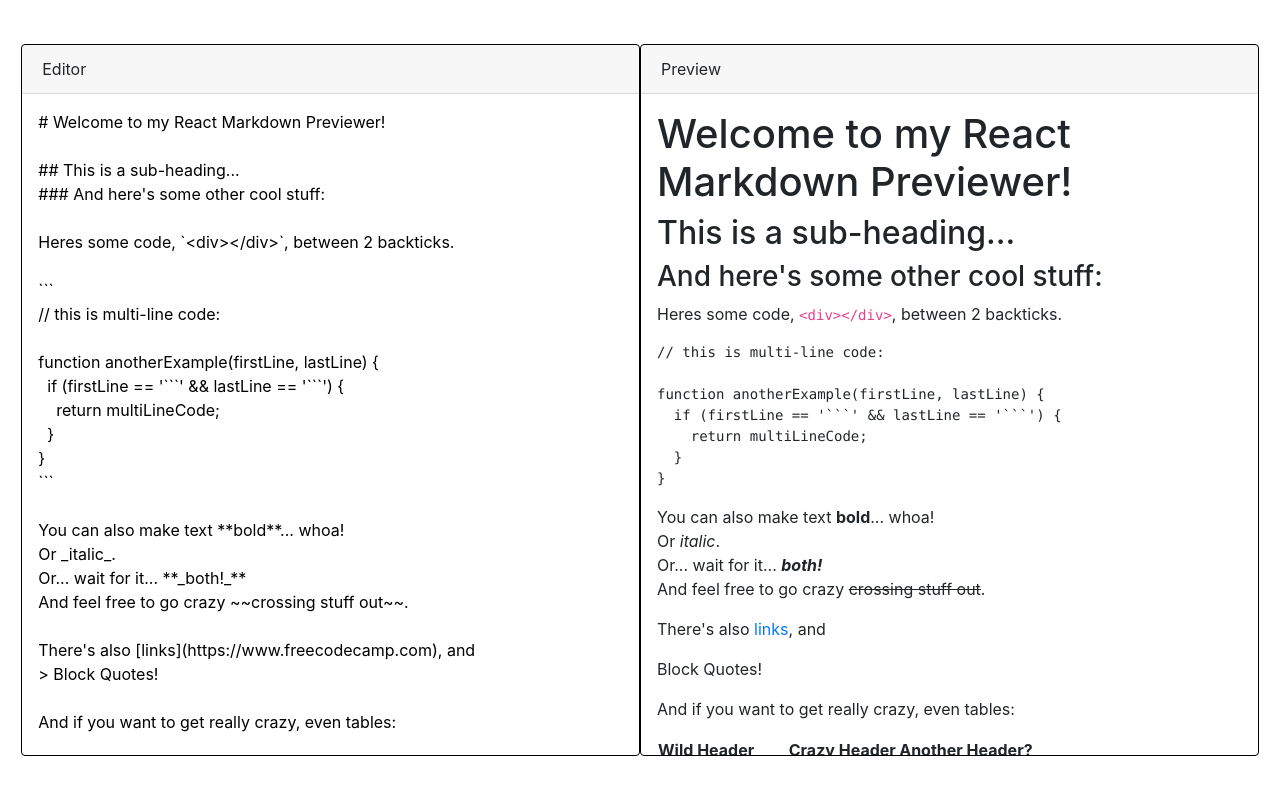
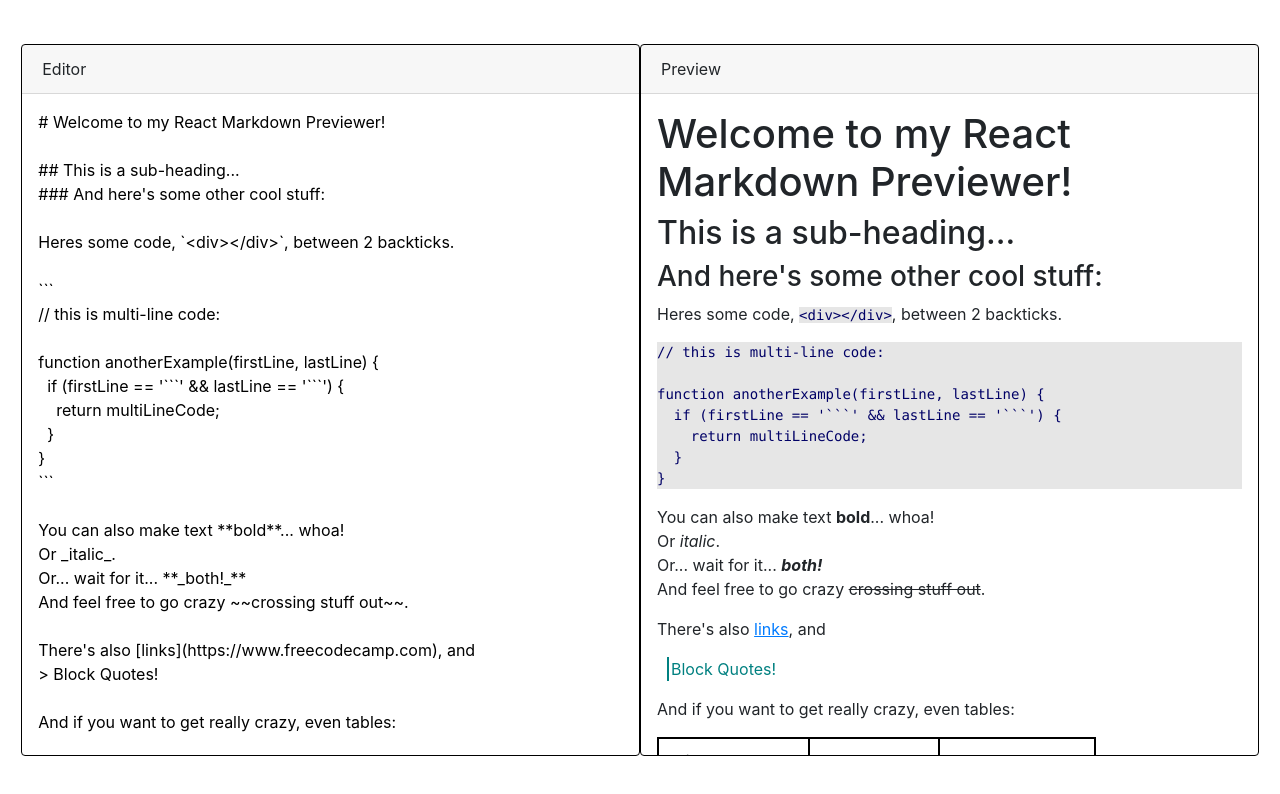
Before and after one commit to Sarah-A/training_front_end_projects, a React app in the folder markdown_previewer/: page / in a window 1280 px wide. Shown: the top 794 px of the page. Built offline with nearby package versions, Linux system fonts and the light colour scheme.

Commit message:
Improve: markup styles on the preview panel

```diff
--- a/markdown_previewer/src/styles/default.css
+++ b/markdown_previewer/src/styles/default.css
@@ -46,10 +46,23 @@ html, body{
     overflow: hidden;
 }
 
-/* #editor-panel {
-    background-color: lightblue;
+blockquote {
+    margin-left: 10px;
+    padding-left: 2px;
+    border-left: 2px solid teal;
+    color: teal;
 }
 
-#preview-panel {
-    background-color: lightgreen;
-} */
+th, td {
+    border: 2px solid black;
+    padding: 10px;
+}
+
+pre, code {
+    background-color: #e6e6e6;
+    color: #000066;
+}
+
+a {
+    text-decoration: underline;
+}
```
Also changed, not shown: markdown_previewer/project_instructions.txt.
